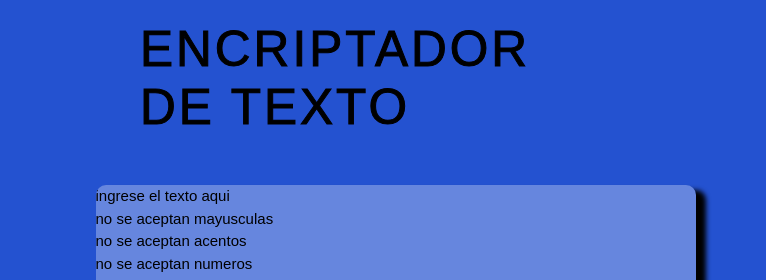
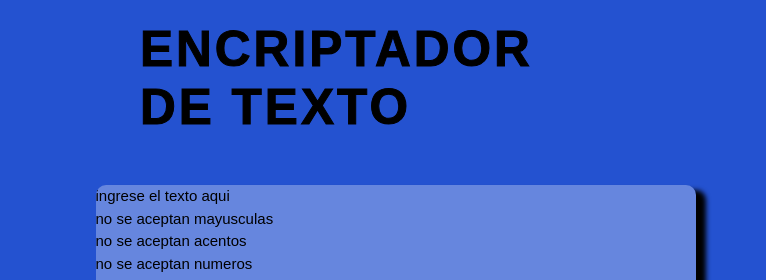
Before and after one commit to johanno1968/Encriptador, a plain HTML site: page index.html in a window 1280 px wide. Shown: the top 280 px of the page, 253-1019 px from the left. Drawn offline with Linux system fonts and the light colour scheme; some packages are replaced by stand-ins of ours; a script that the page names is missing.

Commit message:
Ajustando estilo y eliminando archivos innecesarios del repositorio

```diff
--- a/Style.css
+++ b/Style.css
@@ -52,7 +52,7 @@ body::before {
     font-size: 2.5rem;
     margin-left: 22%;
     color: black;
-    font-weight: 300;
+    font-weight: 550;
     font-family: sans-serif;
     letter-spacing: 3px;
 }
```
Also changed, not shown: fuente/Information.txt (deleted), fuente/The Wild Breath of Zelda.otf (deleted).
